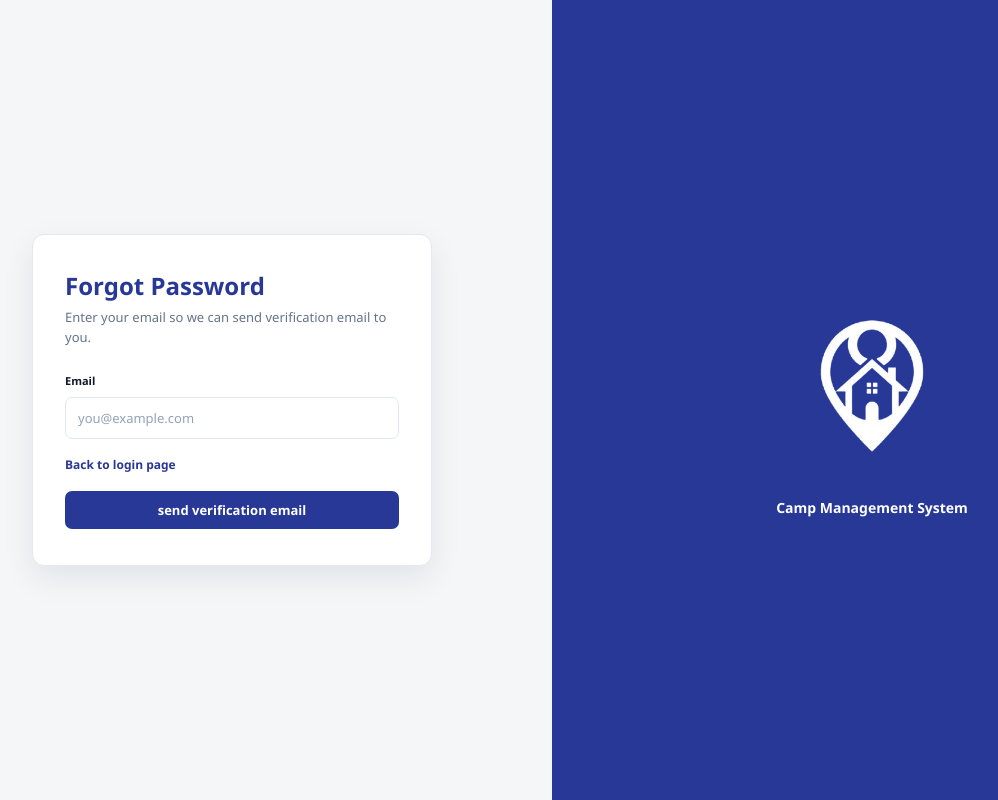
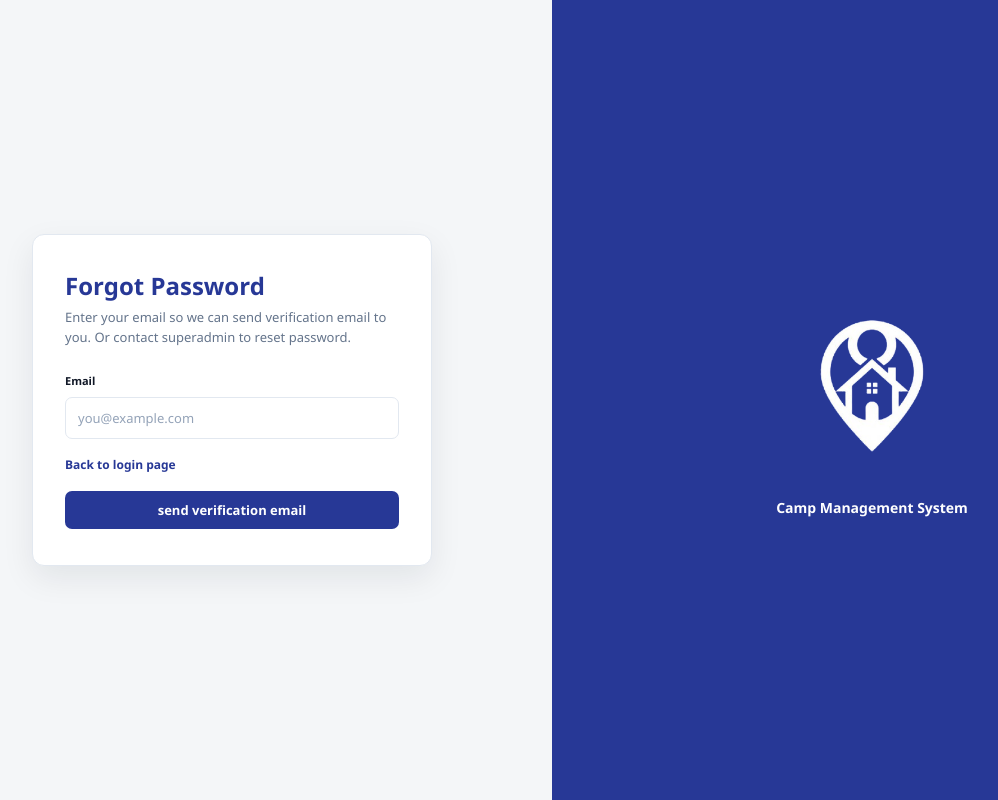
Before and after one commit to raihan-lail/room-management-system, a React (Vite) app in the folder frontend/: page /forgot-password in a window 1280 px wide. Shown: the whole page, without its empty margins (88-1086 px from the left). Built offline with nearby package versions, Linux system fonts and the light colour scheme; no server answers.

Commit message:
fix: forgot password can contact admin

```diff
--- a/frontend/src/pages/auth/ForgotPassword.jsx
+++ b/frontend/src/pages/auth/ForgotPassword.jsx
@@ -12,7 +12,7 @@ export default function ForgotPassword() {
           <div className="login-heading">
             <h1 className="login-title">Forgot Password</h1>
             <p className="login-subtitle">
-              Enter your email so we can send verification email to you.
+              Enter your email so we can send verification email to you. Or contact superadmin to reset password.
             </p>
           </div>
 
```
